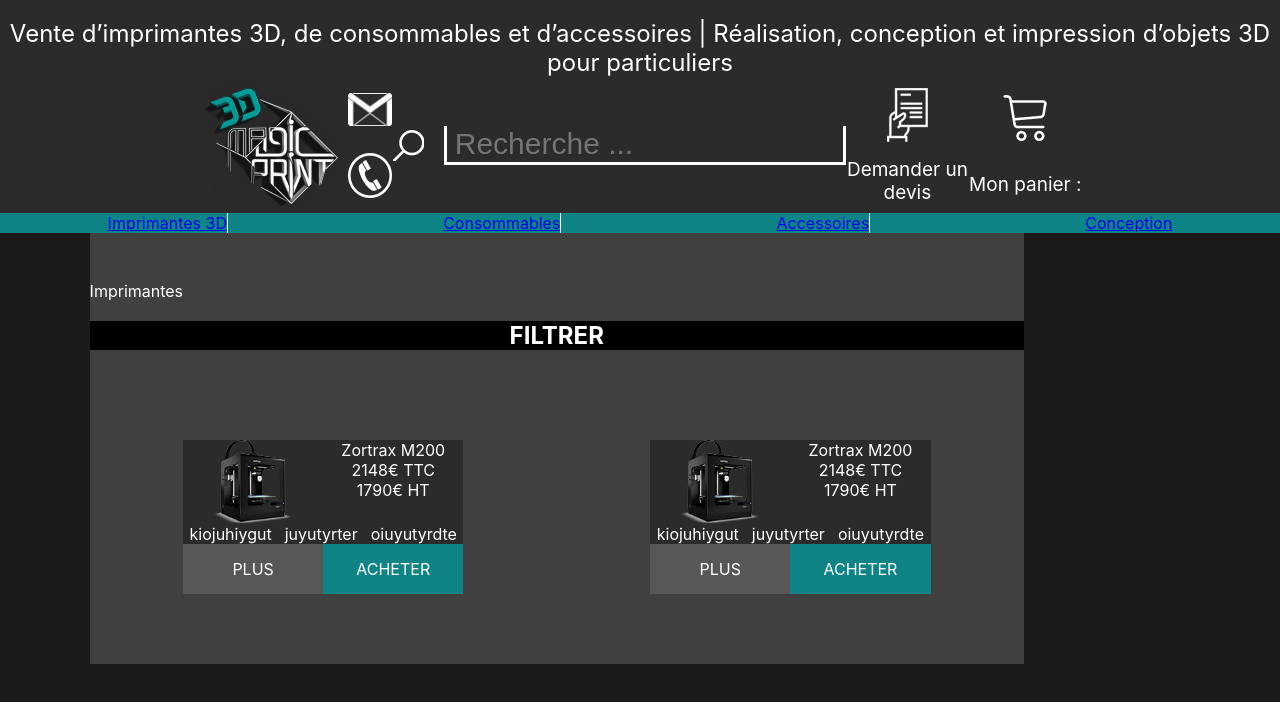
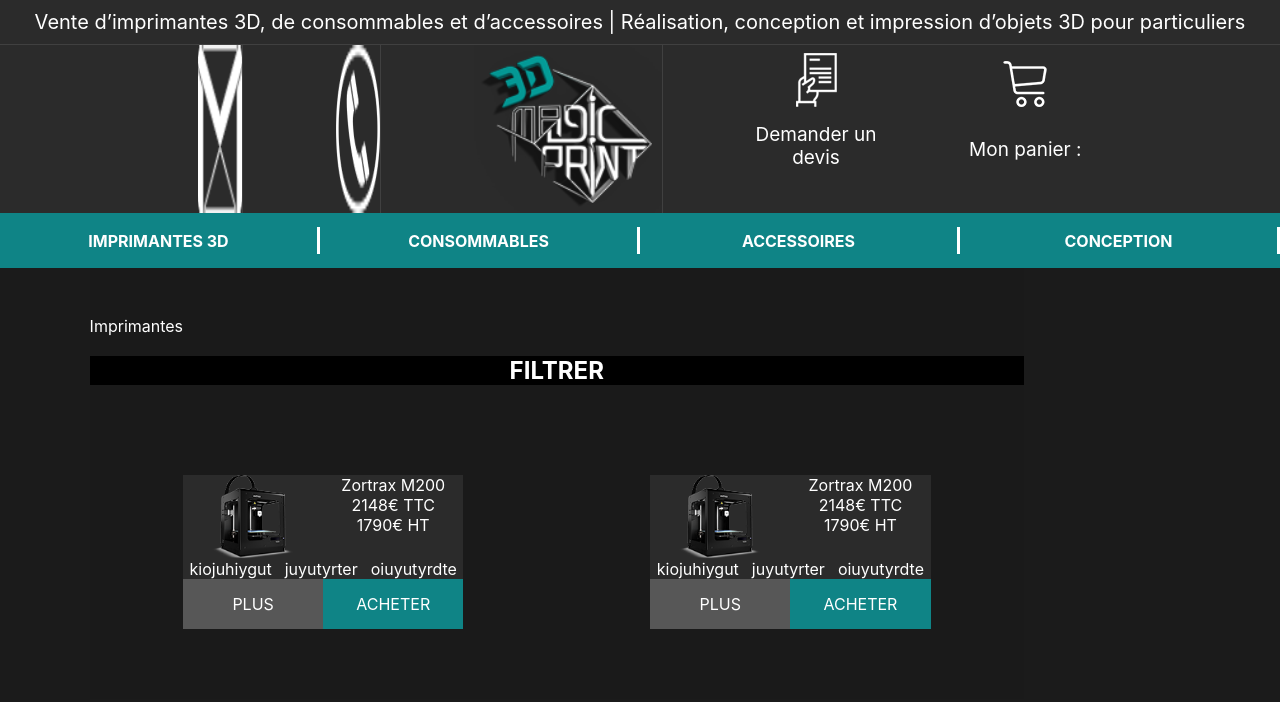
Before and after one commit to KONEKTEY/3D, a React (Create React App) app: page / in a window 1280 px wide. Shown: the top 702 px of the page. Built offline with nearby package versions, Linux system fonts and the light colour scheme.

Commit message:
maj 1603

```diff
--- a/src/App.js
+++ b/src/App.js
@@ -15,17 +15,17 @@
         <Router >
         <div className="Menu">
         <ul className="Navig">
-            <li className="BorderRight">
-            <Link to="/">Imprimantes 3D</Link>
+            <li className="BorderRight" >
+            <Link to="/">IMPRIMANTES 3D</Link>
             </li>
             <li className="BorderRight">
-            <Link to="/Consommables/">Consommables</Link>
+            <Link to="/Consommables/">CONSOMMABLES</Link>
             </li>
             <li className="BorderRight">
-            <Link to="/Accessoires/">Accessoires</Link>
+            <Link to="/Accessoires/">ACCESSOIRES</Link>
             </li>
             <li>
-            <Link to="/Conception/">Conception</Link>
+            <Link to="/Conception/">CONCEPTION</Link>
             </li>
         </ul>
         <div className="Content">
--- a/src/Header.js
+++ b/src/Header.js
@@ -14,15 +14,12 @@
       <div className="Header">
         <p>Vente d’imprimantes 3D, de consommables et d’accessoires  |  Réalisation, conception et impression d’objets 3D pour particuliers</p>
         <div id='HeaderList'>
-        	<img src={Logo}/>
-        	<div className='Vertical'>
+
+
         		<img id='Mail' src={Mail}/>
         		<img id='Tel' src={Tel}/>
-        	</div>
-        	<form className="search">
-        		<img src={Loupe}/>
-        		<input type="text" className="Search" placeholder="Recherche ..." name="search"/>
-        	</form>
+
+        	<img src={Logo}/>
         	<div className='Vertical'>
         		<img id='devis' src={Devis}/>
         		<p className="DemandeDevis">Demander un<br/> devis</p>
--- a/src/index.css
+++ b/src/index.css
@@ -15,9 +15,16 @@
   background-color: #1b1b1b;
 }
 
+div{
+  margin: 0;
+}
+
+
 p{
-  margin: 0px;
+  margin: 0;
 }
+
+
 
 .Content{
   background-color: #1b1b1b;
@@ -28,11 +35,13 @@
 }
 
 .Header > p{
-  padding-top: 17px;
   color: white;
-  font-size: 24px;
+  border-bottom: 1px #404040 solid;
+    width: 100%;
+    padding: 10px;
+    font-size: 20px;
+    height: 30px;
 }
-
 
 
 .Header input{
@@ -53,7 +62,7 @@
   flex-direction: column;
   justify-content: flex-start;
   align-items: flex-start;
-  background-color: #404040;
+  background-color: #1a1a1a;
 
 }
 
@@ -69,6 +78,7 @@
 
 .Market{
   width: 100%;
+  background-color: #1a1a1a;
 }
 
 .Produit{
@@ -89,18 +99,20 @@
   align-content: center;
 }
 
-.Navig{
-
-}
-
 #HeaderList{
   display: flex;
   flex-direction: row;
   justify-content: center;
   width: 69%;
+  height: 100%;
   display: flex;
   flex-direction: row;
   justify-content: space-between;
+}
+
+#HeaderList > img{
+ border-right: 1px #404040 solid;
+
 }
 
 form{
@@ -142,11 +154,38 @@
 }
 
 .Navig{
-  width: 25%;
+  width: 100%;
+  height: 55px;
 }
 
+.Navig li {
+  width: 25%;
+  display: flex;
+  justify-content: center;
+  align-items: center;
+  height: 100%;
+}
+
+
+.Navig li > a {
+  width: 100%;
+  display: flex;
+  justify-content: center;
+  align-items: center;
+  height: 50%;
+  text-decoration: none;
+  margin: 0;
+  padding: 0;
+  color: white;
+  font-weight: bold;
+  border-right: 3px white solid;
+}
+
+.Navig li > a:hover{
+  background-color: #0f7b7d;
+}
 .BorderRight{
-  border-right: white 1px solid;
+
 }
 
 .Menu{
```
